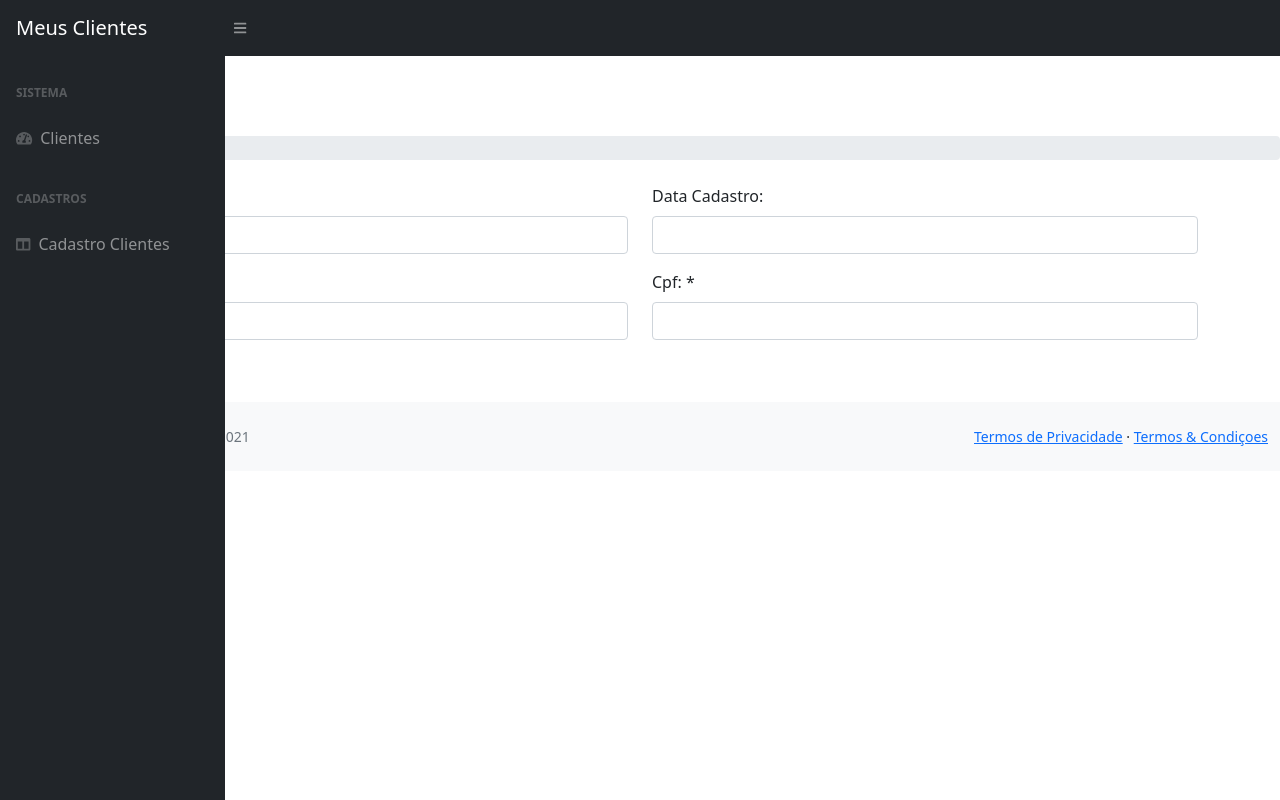
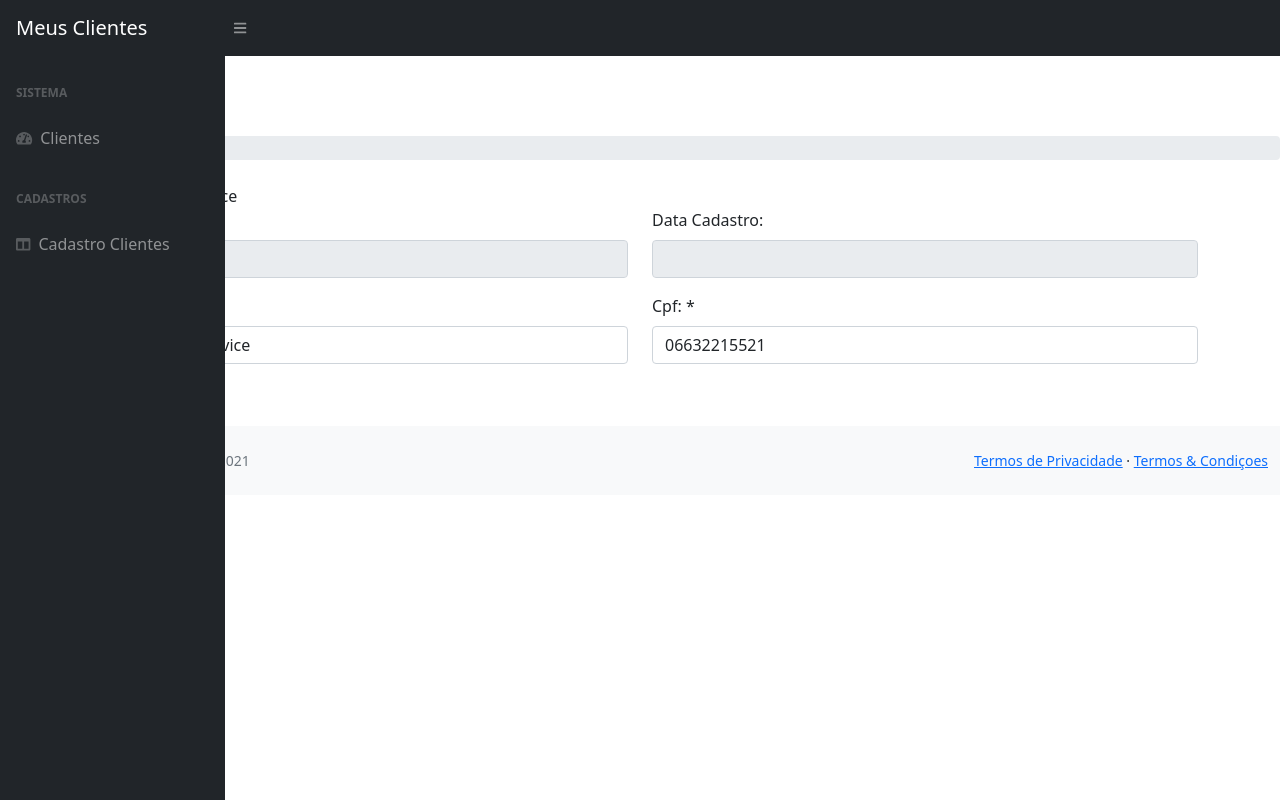
Before and after one commit to GabrielSantosBa/Gest-o-de-Clientes, an Angular app in the folder front-end-app/: page /cliente-form in a window 1280 px wide. Built offline with nearby package versions, Linux system fonts and the light colour scheme.

Commit message:
Criacação do Service Clientes, e configuração de interpolação feita no Form com Two-way Data Binding

```diff
--- a/front-end-app/src/app/app.module.ts
+++ b/front-end-app/src/app/app.module.ts
@@ -6,6 +6,7 @@
 import{ TemplateModule } from './template/template.module';
 import { HomeComponent } from './home/home.component';
 import { ClientesModule } from './clientes/clientes.module';
+import { ClientesService } from './clientes.service';
 
 @NgModule({
   declarations: [
@@ -18,7 +19,9 @@
     TemplateModule,
     ClientesModule
   ],
-  providers: [],
+  providers: [
+    ClientesService
+  ],
   bootstrap: [AppComponent]
 })
 export class AppModule { }
--- /dev/null
+++ b/front-end-app/src/app/clientes.service.ts
@@ -0,0 +1,17 @@
+import { Injectable } from '@angular/core';
+import { Cliente } from './clientes/Cliente';
+
+@Injectable({
+  providedIn: 'root'
+})
+export class ClientesService {
+
+  constructor() { }
+
+  getCliente(){
+    let cliente: Cliente = new Cliente();
+    cliente.nome = "Gabriel Teste Service";
+    cliente.cpf="06632215521";
+    return cliente;
+  }
+}
--- a/front-end-app/src/app/clientes/cliente-form/cliente-form.component.html
+++ b/front-end-app/src/app/clientes/cliente-form/cliente-form.component.html
@@ -4,20 +4,21 @@
 </ol>
 
 <div class="container">
-<form>
-
+<form #clienteForm="ngForm" (ngSubmit)="onSubmit()">
+    {{cliente.nome}}
     <div class="row">
         <div class="col-md-6">
             <div class="form-group">
                 <label>ID:</label>
-                <input type="text" class="form-control">
+                <input type="text" class="form-control" disabled="true" [ngModel]="cliente.id" name="id">
             </div>
         </div>
 
         <div class="col-md-6">
             <div class="form-group">
                 <label>Data Cadastro:</label>
-                <input type="text" class="form-control">
+                <input type="text" class="form-control" disabled="true"
+                [ngModel]="cliente.dataCadastro" name="dataCadastro">
             </div>
         </div>
     </div>
@@ -26,14 +27,16 @@
         <div class="col-md-6">
             <div class="form-group">
                 <label>Nome: *</label>
-                <input type="text" class="form-control" value="{{cliente.nome}}">
+                <input type="text" class="form-control"
+                [(ngModel)]="cliente.nome" name="nome">
             </div>
         </div>
 
         <div class="col-md-6">
             <div class="form-group">
                 <label>Cpf: *</label>
-                <input type="text" class="form-control">
+                <input type="text" class="form-control"
+                [(ngModel)]="cliente.cpf" name="cpf">
             </div>
         </div>
     </div>
--- a/front-end-app/src/app/clientes/cliente-form/cliente-form.component.ts
+++ b/front-end-app/src/app/clientes/cliente-form/cliente-form.component.ts
@@ -1,5 +1,6 @@
 import { Component, OnInit } from '@angular/core';
-import { Cliente } from '../Cliente'
+import { Cliente } from '../Cliente';
+import { ClientesService } from '../../clientes.service';
 
 @Component({
   selector: 'app-cliente-form',
@@ -8,15 +9,17 @@
 })
 export class ClienteFormComponent implements OnInit {
 
-  cliente: Cliente;
+  cliente : Cliente = new Cliente();
 
-  constructor() {
-  this.cliente = new Cliente();
-
-  this.cliente.nome = 'Gabriel';
+  constructor(private service: ClientesService) {
+    this.cliente = service.getCliente();
   }
 
   ngOnInit(): void {
   }
 
+  onSubmit(){
+    console.log(this.cliente);
+  }
+
 }
```
